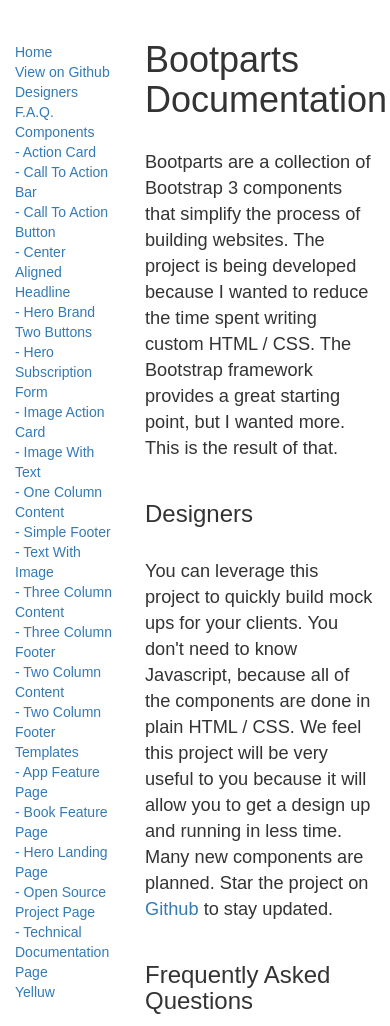
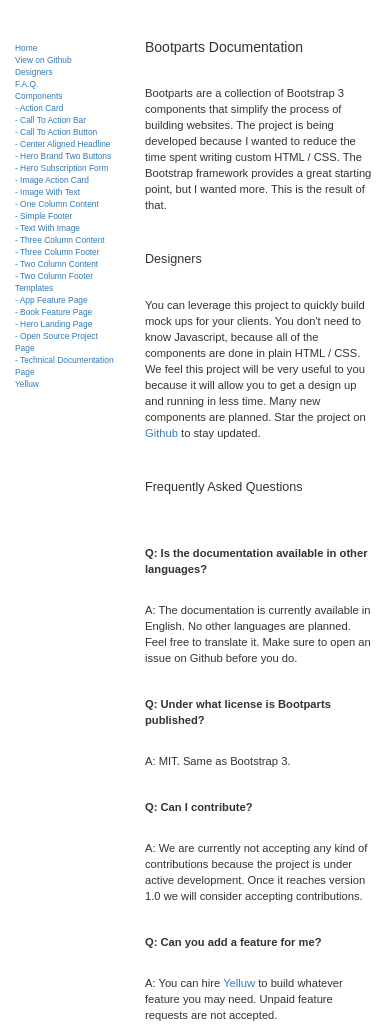
Before and after one commit to yelluw/Bootparts, a plain HTML site: page documentation/index.html in a window 390 px wide. Shown: the top 1026 px of the page. Drawn offline with Linux system fonts and the light colour scheme; a web font is replaced by a local one.

Commit message:
Adjusted font size for smaller screens to improve readability

```diff
--- a/css/main.css
+++ b/css/main.css
@@ -131,6 +131,26 @@
     padding-bottom: 20px;
 }
 
-.component-img {
+/* Media Queries */
+
+/* Small devices (tablets, up to 768px) */
+@media (max-width: 768px) {
+
+    .two-column-content .left-column {
+        font-size: 0.6em;
+    }
+
+    .two-column-content .right-column h1 {
+        font-size: 1.0em;
+    }
+
+    .two-column-content .right-column h3 {
+        font-size: 0.9em;
+    }
+
+    .two-column-content .right-column p {
+        font-size: 0.8em;
+
+    }
 
 }
```
